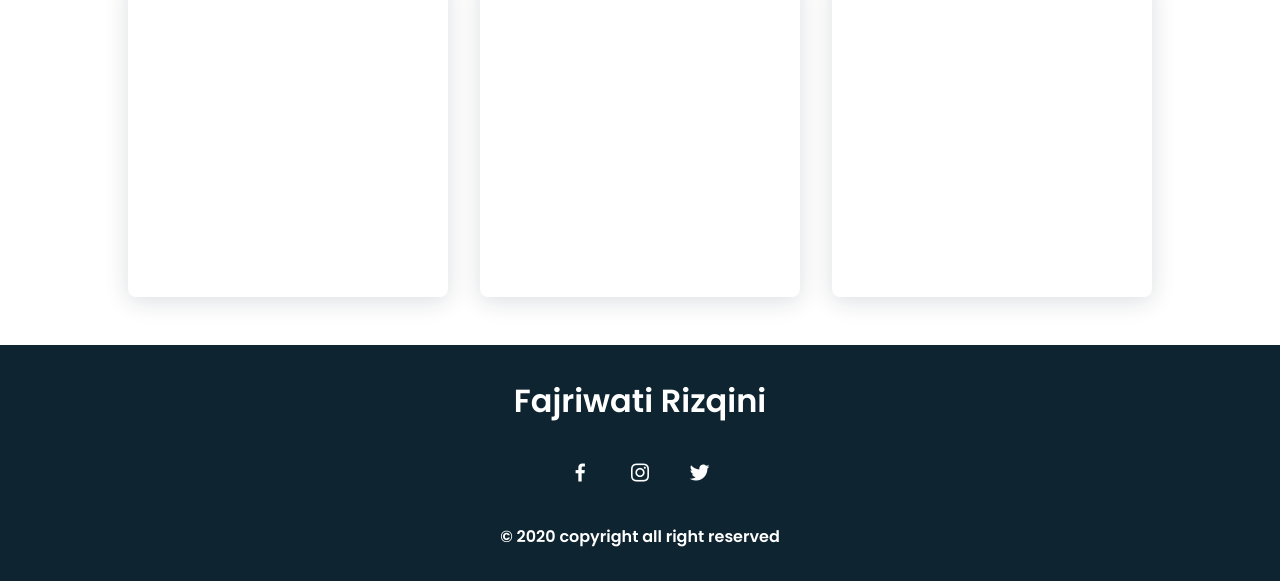
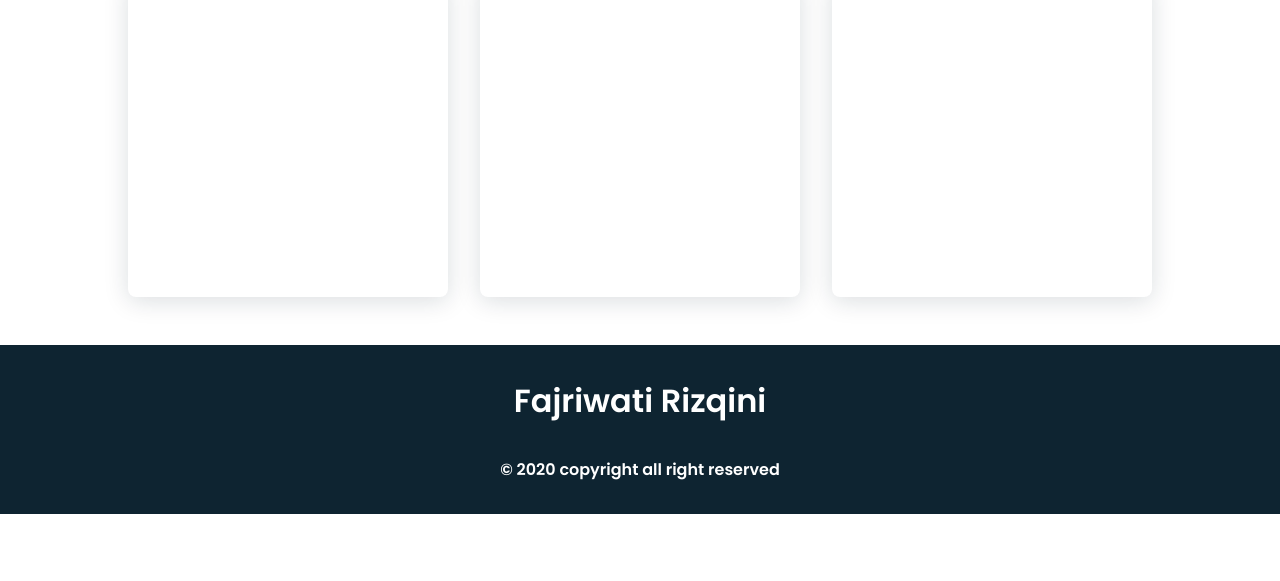
Before and after one commit to fajriwatirizqini/fajriwatirizqini.github.io, a plain HTML site: page index.html in a window 1280 px wide. Shown: the part 1890-2471 px from the top of the page. After the commit the page ends 2404 px from the top, so only its background shows below. Drawn offline with nearby package versions, Linux system fonts and the light colour scheme.

Commit message:
Update index.html

```diff
--- a/index.html
+++ b/index.html
@@ -98,10 +98,6 @@
         <!--===== FOOTER =====-->
         <footer class="footer">
             <p class="footer__title">Fajriwati Rizqini</p>
-            <div class="footer__social">
-                <a href="#" class="footer__icon"><i class='bx bxl-facebook' ></i></a>
-                <a href="#" class="footer__icon"><i class='bx bxl-instagram' ></i></a>
-                <a href="#" class="footer__icon"><i class='bx bxl-twitter' ></i></a>
             </div>
             <p>&#169; 2020 copyright all right reserved</p>
         </footer>
```
